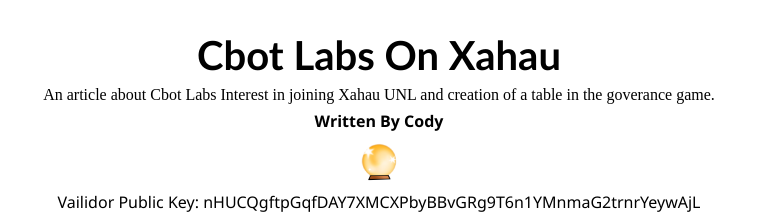
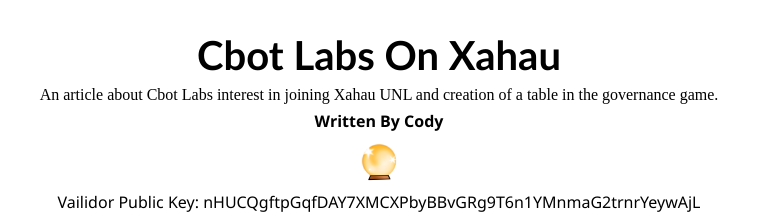
Before and after one commit to Cbot-XRPL/xahau-intentions, a plain HTML site: page index.html in a window 1280 px wide. Shown: the top 218 px of the page, 261-1018 px from the left. Drawn offline with Linux system fonts and the light colour scheme.

Commit message:
Update index.html

```diff
--- a/index.html
+++ b/index.html
@@ -15,8 +15,7 @@
 <body>
 
     <h1 class="title">Cbot Labs On Xahau</h1>
-    <p class="over">An article about Cbot Labs Interest in joining Xahau UNL and creation of a table in the goverance
-        game.</p>
+    <p class="over">An article about Cbot Labs interest in joining Xahau UNL and creation of a table in the governance game.</p>
     <p class="by">Written By Cody</p>
     <div class="container1">
         <img class="image" src="ll.png" alt="logo">
```
